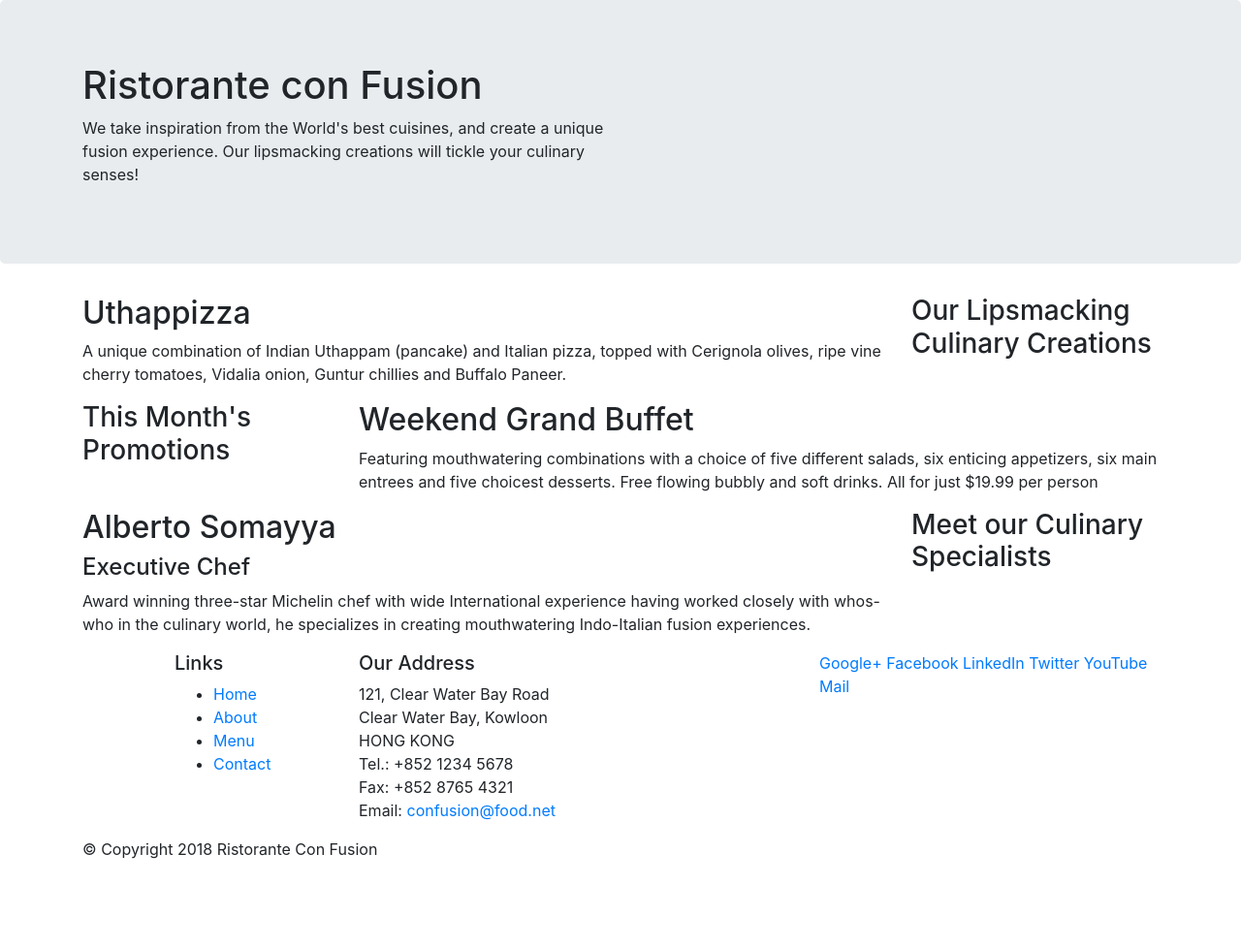
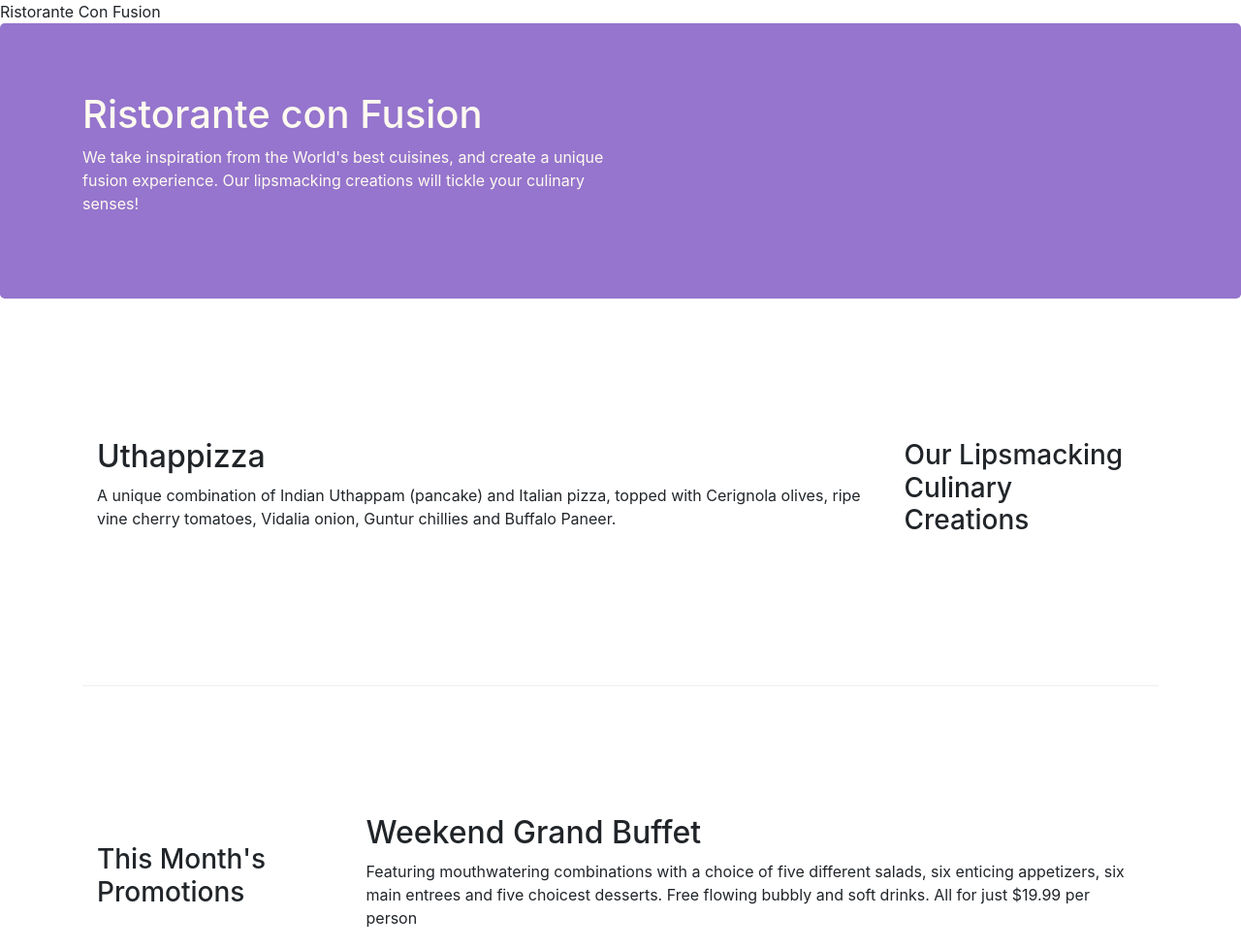
Before and after one commit to janvishah/mission_bootstrap, a website: page index.html in a window 1280 px wide. Shown: the top 978 px of the page at 97% size. Before the commit the page ends 904 px from the top, so only its background shows below. Drawn offline with nearby package versions, Linux system fonts and the light colour scheme.

Commit message:
add extra css class and learn more grid of bootstrap

```diff
--- /dev/null
+++ b/css/style.css
@@ -0,0 +1,30 @@
+.row-header {
+	margin: 0px auto;
+	padding: 0px auto;
+}
+
+.row-content {
+	margin: 0px auto;
+	padding: 50px 0px 50px 0px;
+	border-bottom: 1px ridge;
+	min-height: 400px;
+}
+
+.footer {
+	background-color: #D1C4E9;
+	margin: 0px auto;
+	padding: 20px 0px 20px 0px;
+}
+
+.jumbotron {
+	padding: 70px 30px;
+	margin: 0px auto;
+	background: #9575CD;
+	color: floralwhite;
+}
+
+.address {
+	font-size: 80%;
+	margin: 0px;
+	color: #0f0f0f;
+}
--- a/index.html
+++ b/index.html
@@ -9,6 +9,7 @@
 
     <!-- Bootstrap CSS -->
     <link rel="stylesheet" href="node_modules/bootstrap/dist/css/bootstrap.min.css">
+    <link rel="stylesheet" href="css/style.css"
     <title>Ristorante Con Fusion</title>
 </head>
 
@@ -16,7 +17,7 @@
 
     <header class="jumbotron">
         <div class="container">
-            <div class="row">
+            <div class="row roe-header">
                 <div class="col-12 col-sm-6">
                     <h1>Ristorante con Fusion</h1>
                     <p>We take inspiration from the World's best cuisines, and create a unique fusion experience. Our lipsmacking creations will tickle your culinary senses!</p>
@@ -28,7 +29,7 @@
     </header>
 
     <div class="container">
-        <div class="row">
+        <div class="row row-content align-items-center">
             <div class="col-12 col-sm-4 order-sm-last col-md-3">
                 <h3>Our Lipsmacking Culinary Creations</h3>
             </div>
@@ -39,7 +40,7 @@
         </div>
 
 
-        <div class="row">
+        <div class="row row-content align-items-center">
             <div class="col-12 col-sm-4 col-md-3">
                 <h3>This Month's Promotions</h3>
             </div>
@@ -49,7 +50,7 @@
             </div>
         </div>
 
-        <div class="row">
+        <div class="row row-content align-items-center">
             <div class="col-12 col-sm-4 order-sm-last col-md-3">
                 <h3>Meet our Culinary Specialists</h3>
             </div>
@@ -61,12 +62,12 @@
         </div>
     </div>
 
-    <footer>
+    <footer class="footer">
         <div class="container">
             <div class="row">
                 <div class="col-4 offset-1 col-sm-2">
                     <h5>Links</h5>
-                    <ul>
+                    <ul class="list-unstyled">
                         <li><a href="#">Home</a></li>
                         <li><a href="#">About</a></li>
                         <li><a href="#">Menu</a></li>
@@ -84,8 +85,8 @@
 		              Email: <a href="mailto:confusion@food.net">confusion@food.net</a>
 		           </address>
                 </div>
-                <div class="col-12 col-sm-4">
-                    <div>
+                <div class="col-12 col-sm-4 align-self-center">
+                    <div class="text-center">
                         <a href="http://google.com/+">Google+</a>
                         <a href="http://www.facebook.com/profile.php?id=">Facebook</a>
                         <a href="http://www.linkedin.com/in/">LinkedIn</a>
@@ -95,7 +96,7 @@
                     </div>
                 </div>
            </div>
-           <div class="row">
+           <div class="row justify-content-center">
                 <div class="col-auto">
                     <p>© Copyright 2018 Ristorante Con Fusion</p>
                 </div>
```
